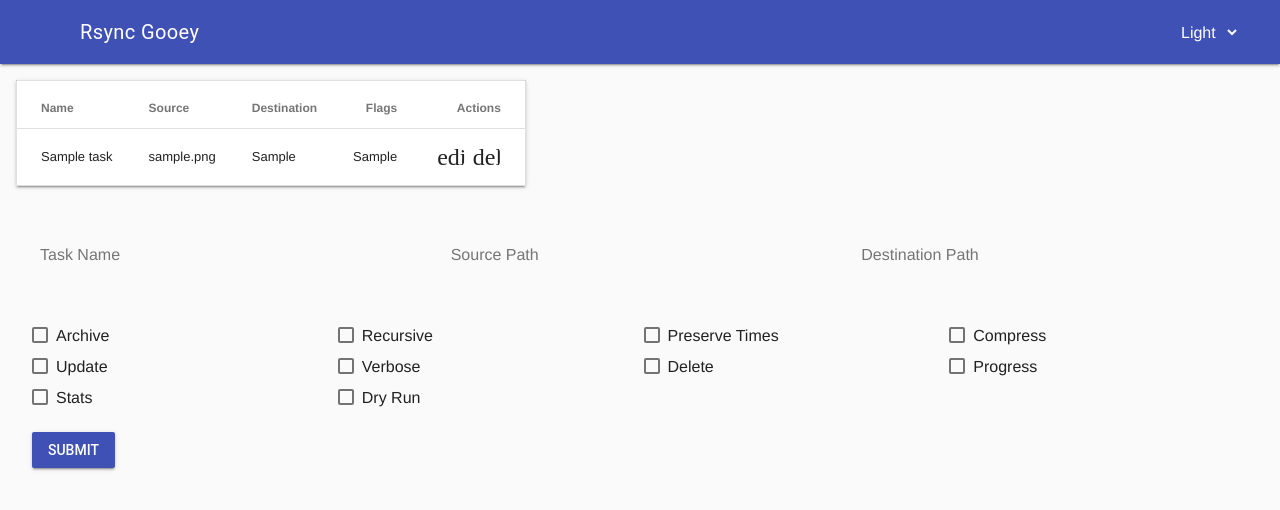
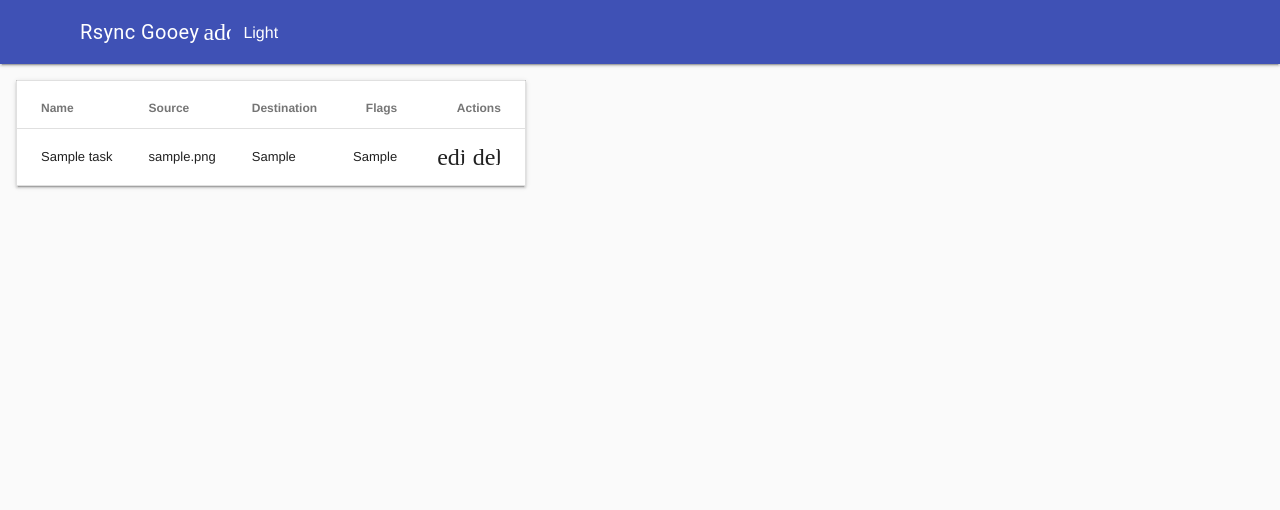
Before and after one commit to dro-ex/rsync-gooey, a Flask app: page / in a window 1280 px wide. Shown: the top 510 px of the page. Run offline with Flask 3, Linux system fonts and the light colour scheme; tables that the repository leaves empty hold one stand-in row (values such as "Sample post").

Commit message:
Update index.html

```diff
--- a/templates/index.html
+++ b/templates/index.html
@@ -4,27 +4,26 @@
   <meta charset="UTF-8">
   <meta name="viewport" content="width=device-width, initial-scale=1.0">
   <title>Rsync Gooey - Tasks</title>
-  <!-- Material Design Lite CSS -->
   <link rel="stylesheet" href="https://code.getmdl.io/1.3.0/material.indigo-pink.min.css">
   <link rel="stylesheet" href="static/style.css">
 </head>
-<body>
+<body class="light">
   <div class="mdl-layout mdl-js-layout mdl-layout--fixed-header">
     <header class="mdl-layout__header">
       <div class="mdl-layout__header-row">
         <span class="mdl-layout-title">Rsync Gooey</span>
         <div class="mdl-layout-spacer"></div>
-        <div id="theme-selector-container">
+        <button id="addTaskBtn" class="mdl-button mdl-js-button mdl-button--icon">
+          <i class="material-icons">add</i>
+        </button>
         <select id="theme-selector" class="mdl-textfield__input">
           <option value="light">Light</option>
           <option value="dark">Dark</option>
         </select>
       </div>
-      </div>
     </header>
     <main class="mdl-layout__content">
-      <div class="page-content">
-        <div class="mdl-grid">
+      <div class="page-content mdl-grid">
         <div class="mdl-cell mdl-cell--12-col">
           <table class="mdl-data-table mdl-js-data-table mdl-shadow--2dp">
             <thead>
@@ -39,48 +38,62 @@
             <tbody id="tasks"></tbody>
           </table>
         </div>
-          <div class="mdl-cell mdl-cell--12-col">
-            <form id="taskForm" class="mdl-grid">
-              <div class="mdl-cell mdl-cell--4-col">
-                <div class="mdl-textfield mdl-js-textfield">
-                  <input class="mdl-textfield__input" type="text" name="name" placeholder="Task Name" required>
-                </div>
-              </div>
-              <div class="mdl-cell mdl-cell--4-col">
-                <div class="mdl-textfield mdl-js-textfield">
-                  <input class="mdl-textfield__input" type="text" name="src" placeholder="Source Path" required>
-                </div>
-              </div>
-              <div class="mdl-cell mdl-cell--4-col">
-                <div class="mdl-textfield mdl-js-textfield">
-                  <input class="mdl-textfield__input" type="text" name="dest" placeholder="Destination Path" required>
-                </div>
-              </div>
-              <div class="mdl-cell mdl-cell--12-col" id="flags"></div>
-              <div class="mdl-cell mdl-cell--12-col">
-                <button type="submit" class="mdl-button mdl-js-button mdl-button--raised mdl-button--colored">
-                  Submit
-                </button>
-              </div>
-            </form>
-          </div>
-        </div>
       </div>
     </main>
   </div>
 
-  <!-- Material Design Lite JS -->
+  <!-- Task dialog -->
+  <dialog id="taskDialog" class="mdl-dialog">
+    <h4 class="mdl-dialog__title">Task</h4>
+    <div class="mdl-dialog__content">
+      <form id="taskForm">
+        <div class="mdl-textfield mdl-js-textfield">
+          <input class="mdl-textfield__input" type="text" name="name" placeholder="Task Name" required>
+        </div>
+        <div class="mdl-textfield mdl-js-textfield">
+          <input class="mdl-textfield__input" type="text" name="src" placeholder="Source Path" required>
+        </div>
+        <div class="mdl-textfield mdl-js-textfield">
+          <input class="mdl-textfield__input" type="text" name="dest" placeholder="Destination Path" required>
+        </div>
+        <div id="flags"></div>
+      </form>
+    </div>
+    <div class="mdl-dialog__actions">
+      <button type="button" class="mdl-button mdl-js-button" id="cancelBtn">Cancel</button>
+      <button type="button" class="mdl-button mdl-js-button mdl-button--colored" id="saveBtn">Save</button>
+    </div>
+  </dialog>
+
   <script defer src="https://code.getmdl.io/1.3.0/material.min.js"></script>
   <script src="static/rsync-task-components.js"></script>
   <script>
+    // Theme toggle
     (function() {
       const selector = document.getElementById('theme-selector');
       const saved = localStorage.getItem('theme') || 'light';
-      document.body.classList.add(saved);
+      document.body.className = saved;
       selector.value = saved;
-      selector.addEventListener('change', function() {
-        document.body.classList.toggle('dark', this.value === 'dark');
-        localStorage.setItem('theme', this.value);
+      selector.addEventListener('change', () => {
+        document.body.className = selector.value;
+        localStorage.setItem('theme', selector.value);
       });
     })();
+
+    // Dialog controls
+    const dialog = document.getElementById('taskDialog');
+    const addBtn = document.getElementById('addTaskBtn');
+    const cancelBtn = document.getElementById('cancelBtn');
+    const saveBtn = document.getElementById('saveBtn');
+    let editingId = null;
+
+    addBtn.addEventListener('click', () => {
+      editingId = null;
+      document.getElementById('taskForm').reset();
+      dialog.showModal();
+    });
+    cancelBtn.addEventListener('click', () => dialog.close());
+    saveBtn.addEventListener('click', () => {
+      document.getElementById('taskForm').dispatchEvent(new Event('submit', {cancelable:true}));
+    });
   </script>
```
Lines whose indentation alone changed are shown as unchanged.
